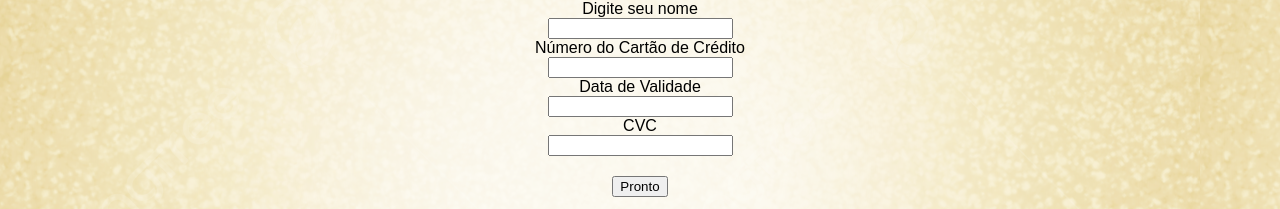
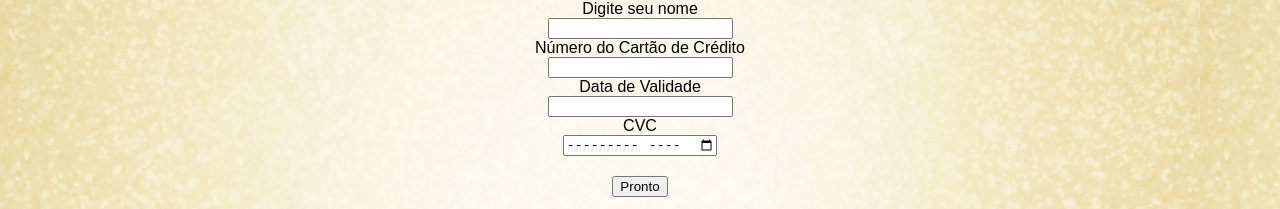
Before and after one commit to JohnNicolas86/Carros, a plain HTML site: page quiz.html in a window 1280 px wide. Shown: the part 268-477 px from the top of the page. Drawn offline with Linux system fonts and the light colour scheme.

Commit message:
Update quiz.html

```diff
--- a/quiz.html
+++ b/quiz.html
@@ -50,7 +50,7 @@
             <input type="number" name="datadevalidade" id="datadevalidade" required>
 
             <label for="cvc">CVC</label>
-            <input type="text" name="cvc" id="cvc" required>
+            <input type="month" name="cvc" id="cvc" required>
         </form>
     </section>
 
```
